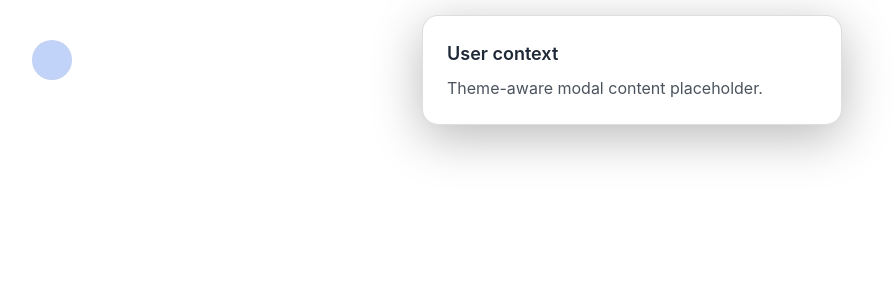
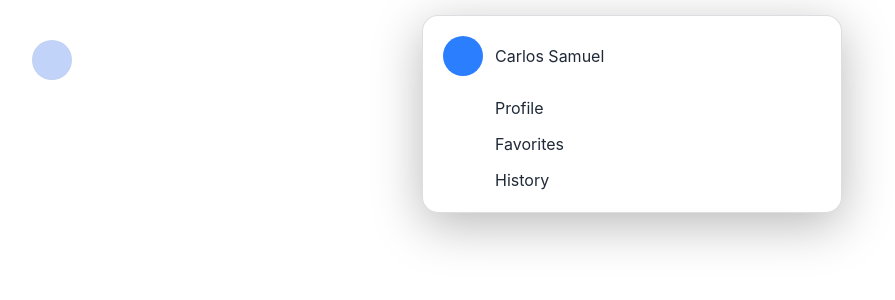
Before and after one commit to AzuUmy/lumina-project, a React (Vite) app in the folder Apps/Front/lumina/: page /Home in a window 1280 px wide. Both pictures are taken after a click on the button "Open user context". Shown: the top 300 px of the page, without its empty margins (8-903 px from the left). Built offline with nearby package versions, Linux system fonts and the light colour scheme.

Commit message:
:sparkles: added user modal

```diff
--- a/Apps/Front/lumina/src/components/modal/userModal.tsx
+++ b/Apps/Front/lumina/src/components/modal/userModal.tsx
@@ -1,8 +1,21 @@
 export function UserModal() {
+
+
+    const user = "Carlos Samuel"
+
   return (
-    <div className="p-6">
-      <h2 className="text-lg font-semibold">User context</h2>
-      <p className="mt-2 opacity-80">Theme-aware modal content placeholder.</p>
+    <div className="p-5 " >
+        <div className="flex items-center gap-3">
+             <div className="p-5 w-5 h-5 bg-blue-500 rounded-full"></div>
+        <div>{user}</div>
+        </div>
+        <div className="flex flex-col gap-3 mt-5 ml-13">
+              <a href="@">Profile</a>
+                <a href="@">Favorites</a>
+        <a href="@">History</a>
+        </div>
+
     </div>
+
   );
 }
```
